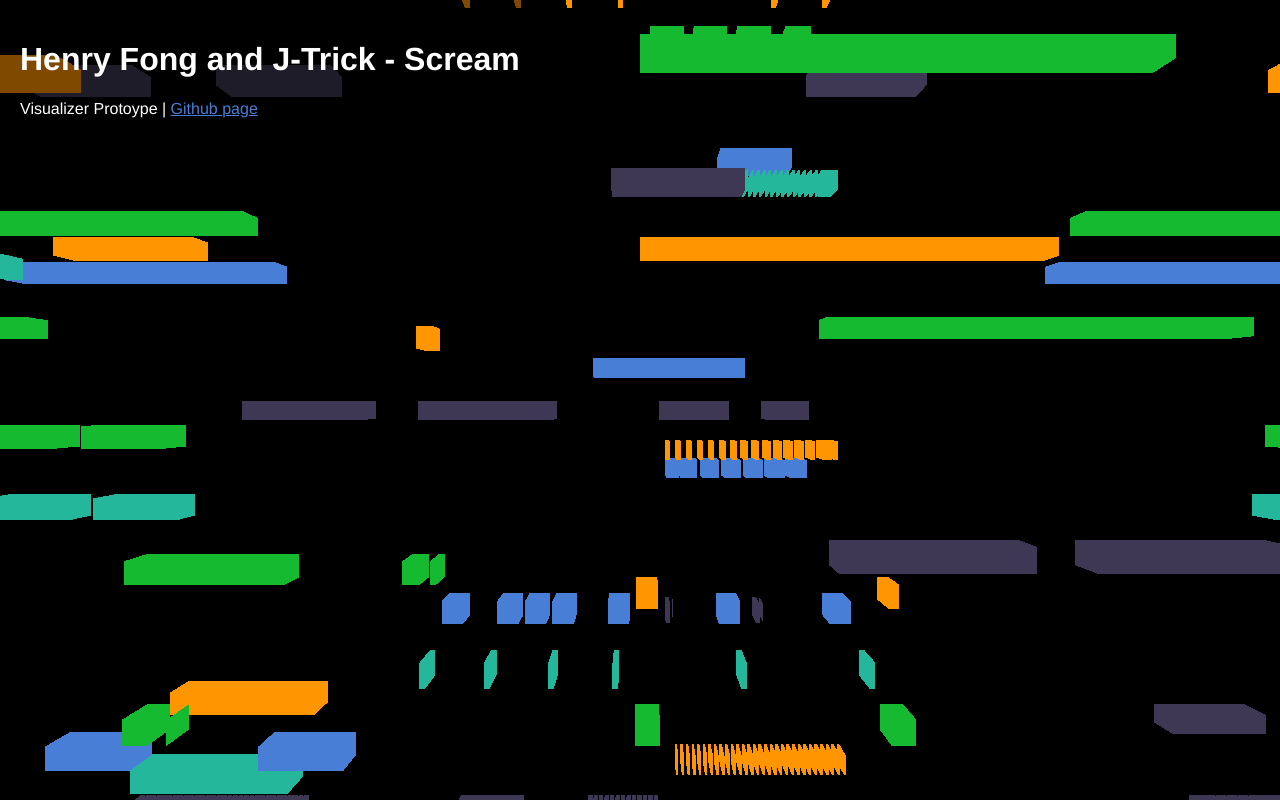
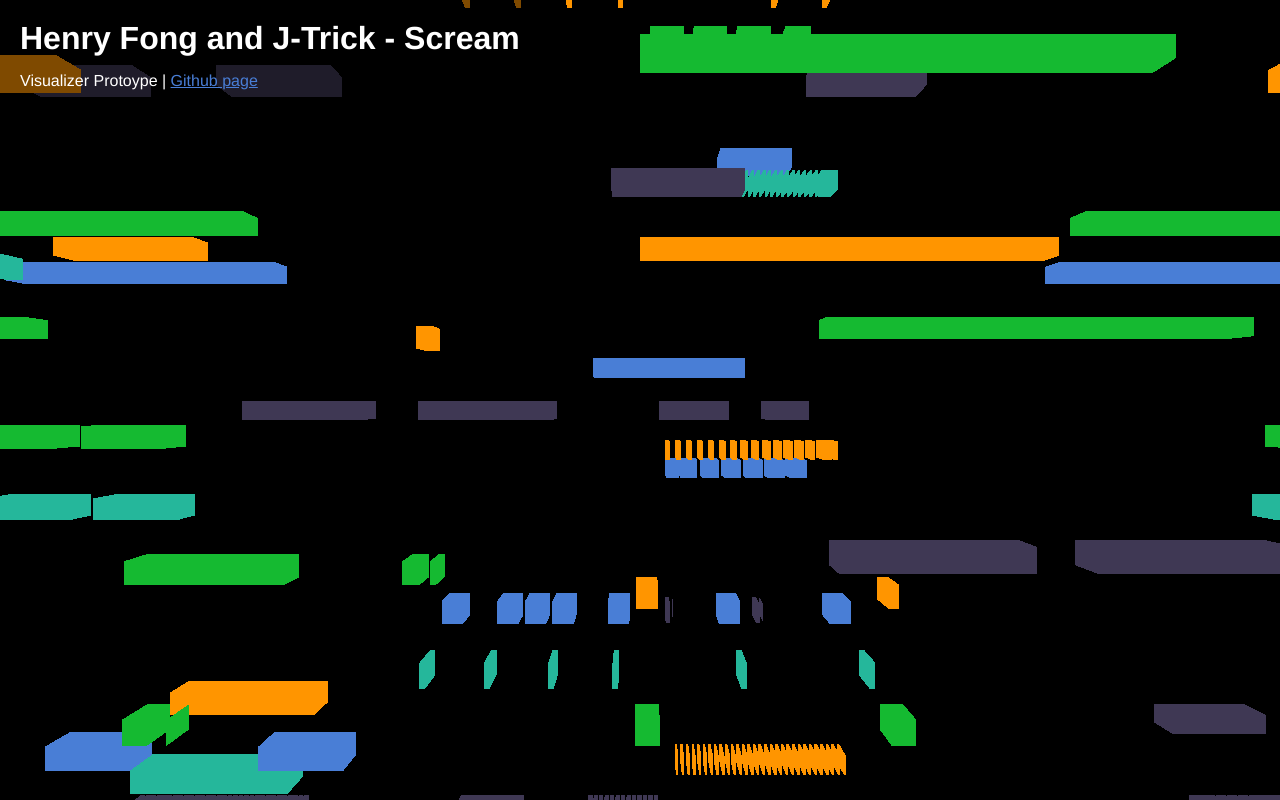
Before and after one commit to joemclean/splice-dna-visualizer, a plain HTML site: page index.html in a window 1280 px wide. Drawn offline with Linux system fonts and the light colour scheme; animation ran at ten frames a second.

Commit message:
index updates

```diff
--- a/index.html
+++ b/index.html
@@ -14,6 +14,10 @@
         margin: 0px;
         padding: 20px;
         background-color: rgba(0,0,0,0.5);
+      }
+
+      .overlay h1 {
+        margin: 0px 0px 15px 0px
       }
 
       .overlay a {
```
